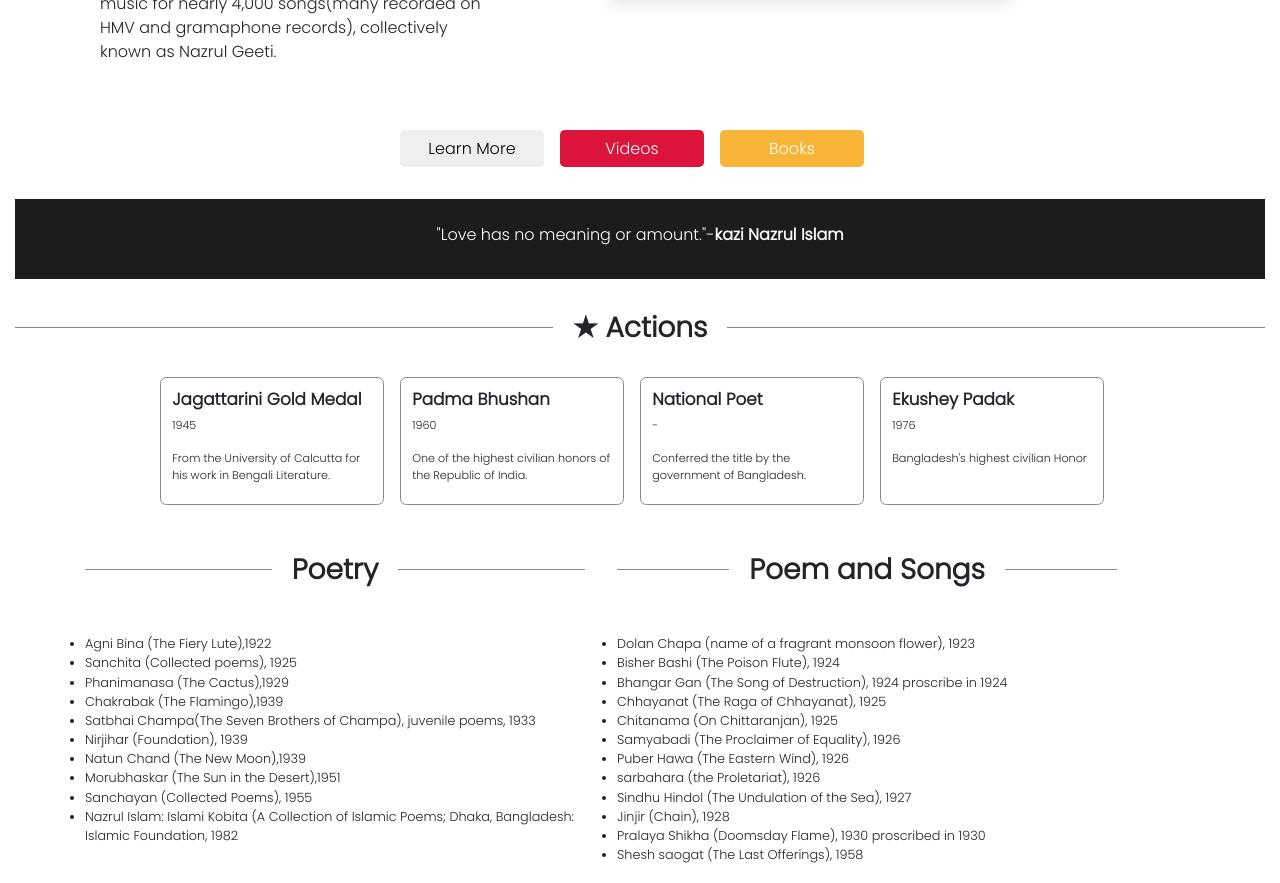
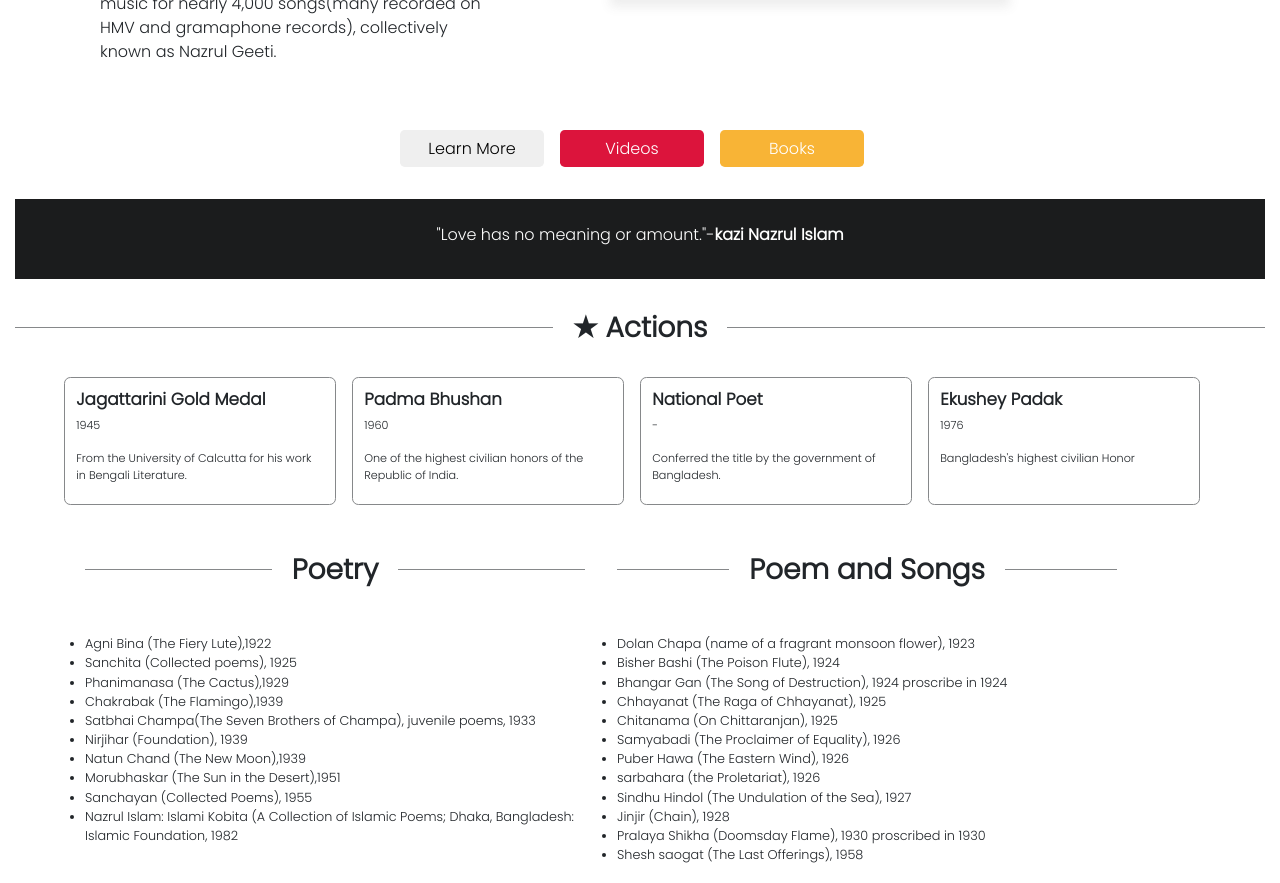
Before and after one commit to Sathish-Kumar-A/Laud-page, a plain HTML site: page index.html in a window 1280 px wide. Shown: the part 1167-2050 px from the top of the page. Drawn offline with Linux system fonts and the light colour scheme.

Commit message:
Update style.css

```diff
--- a/style.css
+++ b/style.css
@@ -118,7 +118,7 @@ h5{
     font-size: 1.5em;
 }
 .medal,.medal1,.medal2,.medal3{
-    width:14rem;
+    width:17rem;
     height:8rem;
     border:1px solid rgb(134, 136, 138);
     border-radius: 0.4rem;
```
